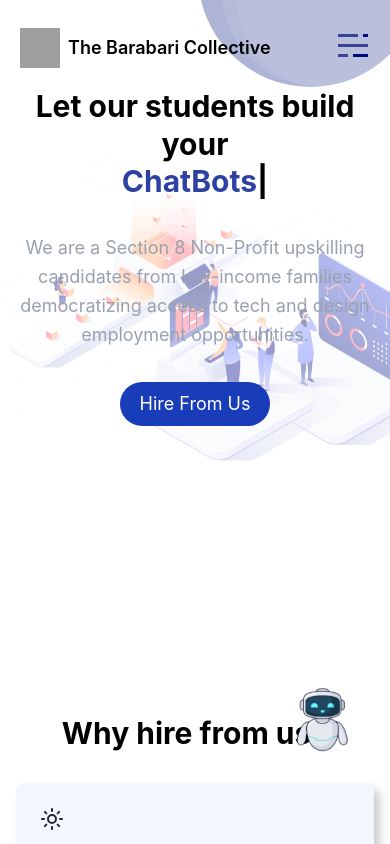
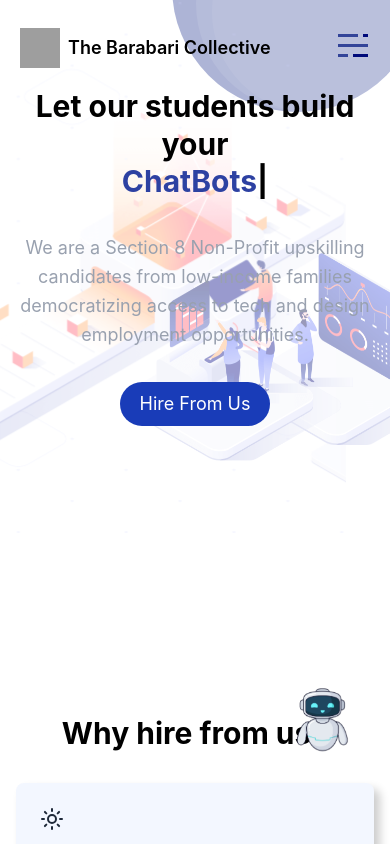
Before and after one commit to Barabari-Project/Portfolio, a React (Vite) app in the folder frontend/: page / in a window 390 px wide. Shown: the top 844 px of the page. Built offline with nearby package versions, Linux system fonts and the light colour scheme; grey boxes are pictures that could not be loaded.

Commit message:
improve the responsiveness

```diff
--- a/frontend/src/pages/HeroSection/Animation.css
+++ b/frontend/src/pages/HeroSection/Animation.css
@@ -44,6 +44,8 @@
   /* left: 8.67vw ; */
   top: -2.5vw;
   scale: 0.99;
+  aspect-ratio: 1.2; /* Maintain aspect ratio */
+
 
   right: 0;
   /* width: 100%; */
@@ -169,73 +171,6 @@
     min-height: 80vh;
   }
 }
-/* @media (min-width: 1024px){
-  .animation-header123 {
-    min-height: 81vh;
-  }
-} */
-/* @media (min-width: 1205px){
-  .animation-header123 {
-    min-height: 140vh;
-  }
-} */
-/*
-@media (min-width: 1024px) and (max-width: 1440px) {
-  .animation-header123 {
-    min-height: 80vh;
-  }
-}
-@media (min-width: 1440px) and (max-width: 1600px) {
-  .animation-header123 {
-    min-height: 138vh;
-  }
-}
-@media (max-width: 935px) {
-  .animation-header123 {
-    min-height: 100vh;
-  }
-}
-@media (max-width: 906px) {
-  .animation-header123 {
-    min-height: 105vh;
-  }
-}
-
-@media (max-width: 883px) {
-  .animation-header123 {
-    min-height: 110vh;
-  }
-}
-
-@media (max-width: 768px) {
-  .animation-header123 {
-    min-height: 82vh;
-  }
-}
-
-@media (min-width: 425px) and (max-width: 768px) {
-  .animation-header123 {
-    min-height: 80vh;
-  }
-}
-
-@media (max-width: 425px) {
-  .animation-header123 {
-    min-height: 80vh;
-  }
-}
-@media (min-width: 320px) and (max-width: 425px) {
-  .animation-header123 {
-    min-height: 85vh;
-  }
-}
-@media (max-width: 320px) {
-  .animation-header123 {
-    min-height: 75vh;
-  }
-} */
-/* Base Header Styles */
-
 
 /* Responsive Height Adjustments */
 @media (min-width: 768px) {
@@ -248,110 +183,6 @@
   .animation-header123 {
     min-height: 130vh; /* Full height for desktops */
   }
-}
-
-/* Circle Animation */
-.circle123 {
-  position: absolute;
-  top: var(--h-top);
-  right: var(--v-right);
-  background-color: var(--back-color);
-  border-radius: 50%;
-  opacity: 0;
-  animation: grow123 ease-in forwards;
-  animation-duration: var(--ani-duration);
-  animation-delay: var(--ani-delay);
-  width: var(--initial-width);
-  height: var(--initial-height);
-  transform: translateZ(0); /* Hardware acceleration */
-}
-
-@keyframes grow123 {
-  0% {
-    transform: scale(0);
-    opacity: 0;
-  }
-  50% {
-    opacity: var(--half-opacity);
-  }
-  100% {
-    transform: scale(1);
-    opacity: 1;
-  }
-}
-
-/* Header Image Container */
-.header-image123 {
-  position: absolute;
-  top: -2.5vw;
-  right: 0;
-  width: 91.4vw;
-  max-width: 1600px; /* Prevent over-stretching */
-  aspect-ratio: 1.2; /* Maintain aspect ratio */
-}
-
-/* Worker Image */
-.worker-img123 {
-  width: 100%;
-  height: 100%;
-  object-fit: contain; /* Prevent cropping */
-  object-position: center top;
-}
-
-/* Animated Inner Image */
-.inner-image123 {
-  height: 100%;
-  object-fit: contain;
-  opacity: 0;
-  animation: move-left123 forwards;
-  animation-delay: 2s;
-  animation-duration: 1s;
-}
-
-@keyframes move-left123 {
-  0% {
-    transform: translateX(5vh);
-    opacity: 0;
-  }
-  100% {
-    transform: translateX(-5vh);
-    opacity: 1;
-  }
-}
-
-/* Secondary Animated Elements */
-.second-image123 {
-  position: absolute;
-  bottom: 16vw;
-  left: 63vw;
-  animation:
-    ellipse123 2s linear infinite,
-    fade-in123 1s forwards 2s;
-}
-
-.third-image123 {
-  position: absolute;
-  bottom: 5vw;
-  left: 36vw;
-  animation:
-    line123 3s ease infinite,
-    fade-in123 1s forwards 2.5s;
-}
-
-/* Animation Optimizations */
-@keyframes fade-in123 {
-  from { opacity: 0; }
-  to { opacity: 1; }
-}
-
-@keyframes ellipse123 {
-  0% { transform: rotate(0deg) translateY(-10px) rotate(0deg); }
-  100% { transform: rotate(360deg) translateY(-10px) rotate(-360deg); }
-}
-
-@keyframes line123 {
-  0% { transform: translate(0); }
-  50% { transform: translate(10px, 10px); }
 }
 
 /* Mobile Optimizations */
```
